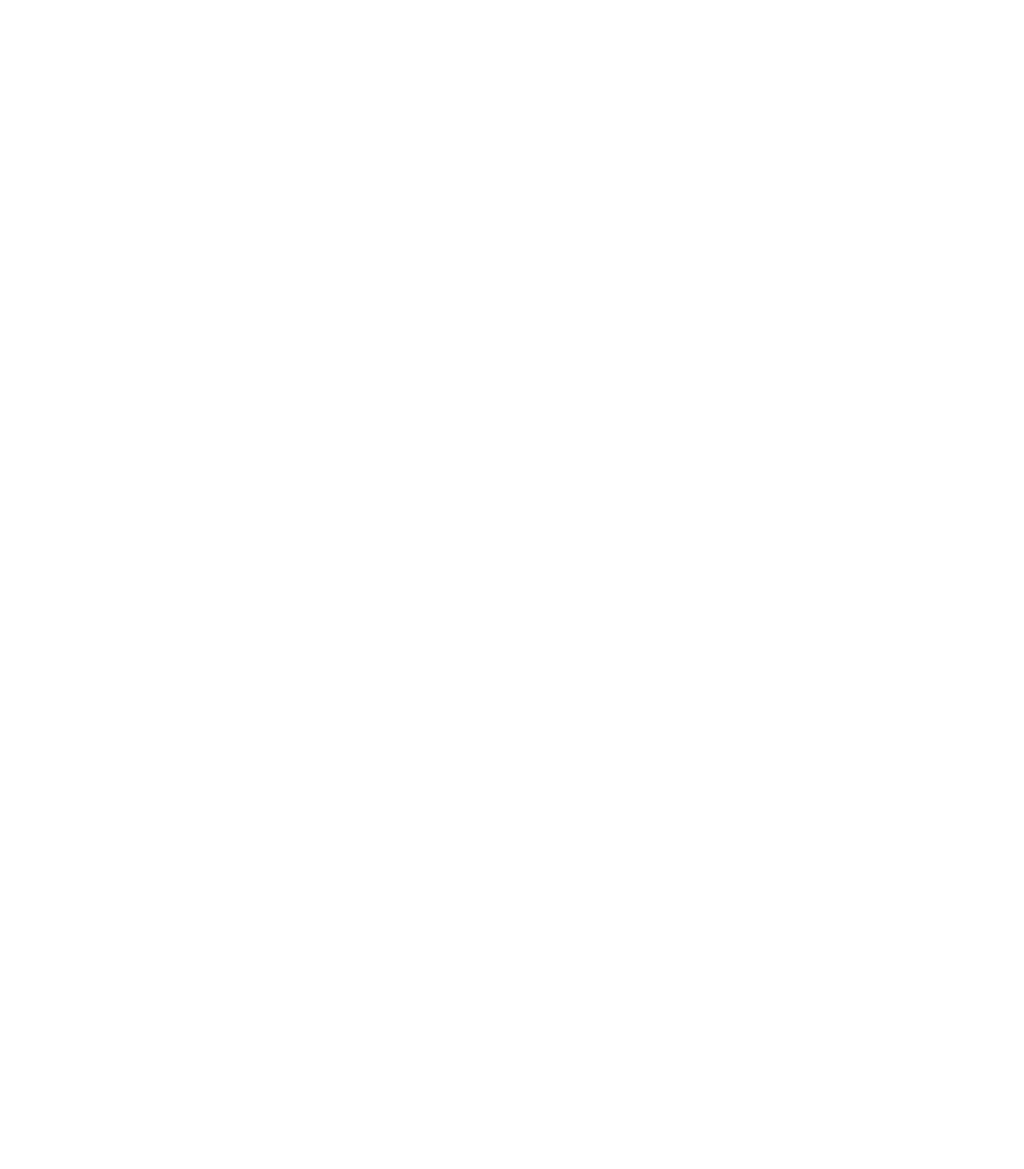
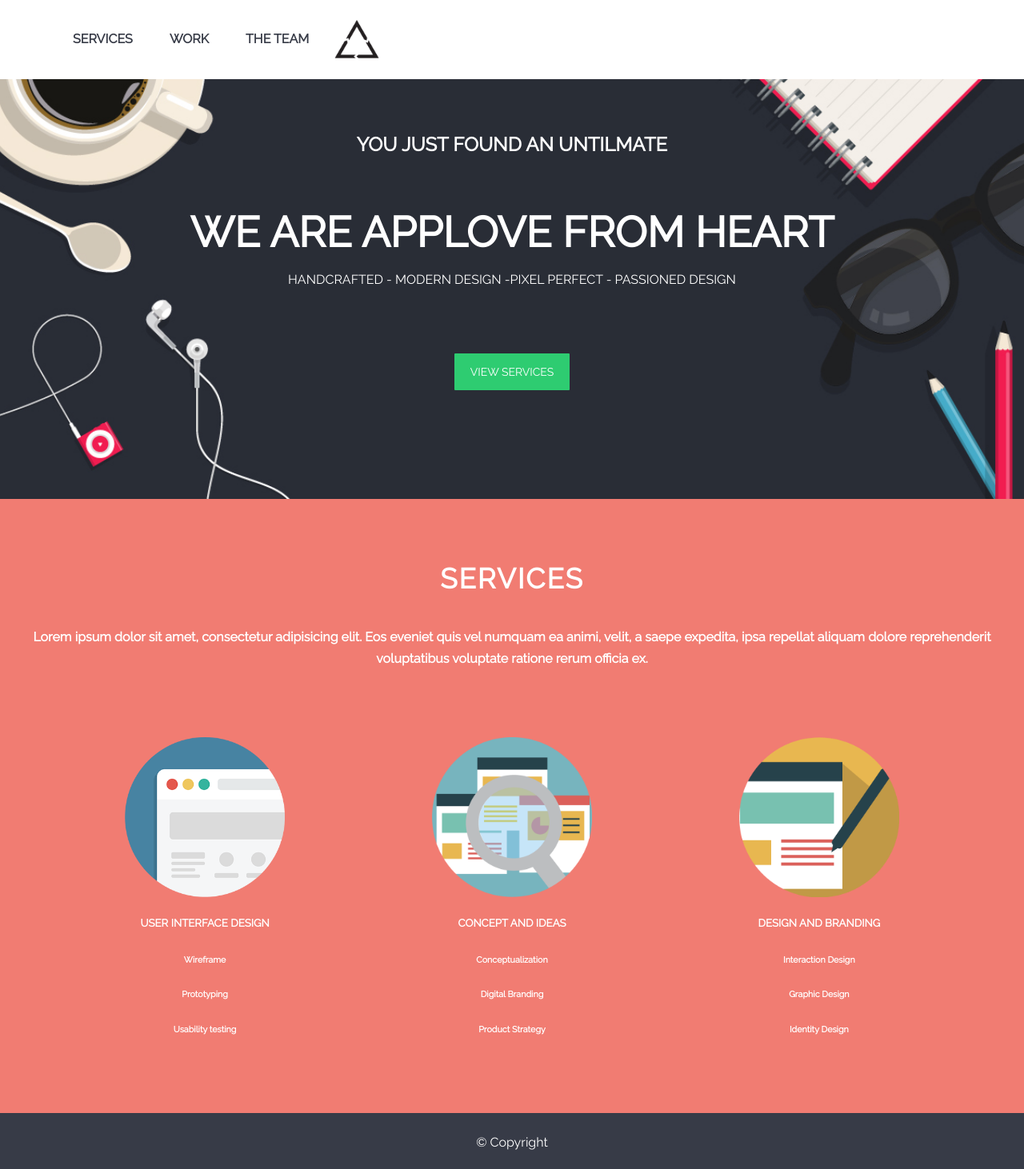
Before and after one commit to nanynn/applove, a plain HTML site: page index.html in a window 1280 px wide. Shown: the whole page at 80% size. Before the commit the page ends 800 px from the top, so only its background shows below. Drawn offline with Linux system fonts and the light colour scheme.

Commit message:
version guiada realizada

```diff
--- a/css/main.css
+++ b/css/main.css
@@ -6,6 +6,7 @@
   -webkit-box-sizing: border-box;
   -moz-box-sizing: border-box;
   box-sizing: border-box;
+  font-family: 'Raleway', sans-serif;
 }
 
 *:before,
@@ -35,3 +36,80 @@ a {
 a:hover {
   color: #E95853;
 }
+
+.logo {
+  float: right;
+}
+
+header{
+  position: fixed;
+  background-color: white;
+  width: 100%;
+  top: 0;
+}
+/*estilos del ejercicio guiado*/
+.link{
+  font-weight: 700;
+  padding: 21px;
+  display: inline-block;
+}
+.menu{
+  padding: 14px 70px;
+  overflow: auto;
+}
+#home{
+  background-image: url(../assets/images/bg-home.jpg);
+  background-position: center;
+  background-repeat: no-repeat;
+  background-size: cover;
+  height: 554px;
+  text-align: center;
+  margin-top: 70px;
+}
+
+#home .container{
+  color: #fff;
+  padding: 70px;
+}
+
+.text-home{
+  font-size: 53px;
+}
+
+.btn-home {
+  background: #2ECC71;
+  color: #FFF;
+  padding: 11px 20px;
+  border-radius: 1px;
+  font-weight: 500;
+  text-transform: uppercase;
+  margin-top: 63px;
+  display: inline-block;
+  font-size: 14px;
+}
+
+#services{
+  background-color: #f17c72;
+  text-align: center;
+  color: #fff;
+  padding: 70px 7px;
+}
+
+.box-services{
+  display: inline-block;
+  width: 30%;
+  margin-top: 63px;
+}
+
+.text-services{
+  font-size: 35px;
+  letter-spacing: 2px;
+}
+
+footer{
+  text-align: center;
+  height: 70px;
+  background-color: #373b47;
+  color: white;
+  padding-top: 7px;
+}
--- a/index.html
+++ b/index.html
@@ -4,16 +4,64 @@
 	<meta charset="UTF-8">
 	<title>Applove</title>
 	<!-- Importa la fuente del proyecto (Raleway) de Google Fonts (https://fonts.google.com) -->
-
+	<link href="https://fonts.googleapis.com/css?family=Raleway" rel="stylesheet">
 	<!-- Enlaza tu CSS reutilizable aquí (common.css) -->
-
+	<link rel="stylesheet" href="css/common.css">
 	<!-- Enlaza tu CSS del proyecto aquí -->
-
+	<link rel="stylesheet" href="css/main.css">
 </head>
 <body>
-	<!-- Escribe el HTML aquí -->
+<!-- Escribe el HTML aquí -->
+	<header>
+		<div class="menu container">
+			<a href="#" class="text-uppercase link">Services</a>
+			<a href="#" class="text-uppercase link">Work</a>
+			<a href="#" class="text-uppercase link">The team</a>
+			<img src="assets/images/logo-r.png" alt="logo" width="70">
+		</div>
+	</header>
+	<section id="home">
+		<div class="container">
+			<h2>YOU JUST FOUND AN UNTILMATE</h2>
+			<h1 class="text-uppercase text-home mb-0">we are applove from heart</h1>
+			<p class="text-uppercase mt-0">HANDCRAFTED - MODERN DESIGN -PIXEL PERFECT - PASSIONED DESIGN</p>
+			<a href="#services" class="btn-home">View services</a>
+		</div>
+	</section>
+	<section id="services">
+		<div class="container">
+			<h2 class="text-uppercase text-services mt-0">Services</h2>
+			<h4>Lorem ipsum dolor sit amet, consectetur adipisicing elit. Eos eveniet quis vel numquam ea animi, velit, a saepe expedita, ipsa repellat aliquam dolore reprehenderit voluptatibus voluptate ratione rerum officia ex.</h4>
+			<div class="box-services">
+			<img src="assets/images/website.png" alt="website" width="200">
+			<h5 class="mb-0">USER INTERFACE DESIGN</h5>
+			<h6 class="m-0">Wireframe</h6>
+			<h6 class="m-0">Prototyping</h6>
+			<h6 class="m-0">Usability testing</h6>
+			</div>
+			<div class="box-services">
+			<img src="assets/images/img-1.png" alt="website" width="200">
+			<h5 class="mb-0">CONCEPT AND IDEAS</h5>
+			<h6 class="m-0">Conceptualization</h6>
+			<h6 class="m-0">Digital Branding</h6>
+			<h6 class="m-0">Product Strategy</h6>
+			</div>
+			<div class="box-services">
+			<img src="assets/images/lapiz.png" alt="website" width="200">
+			<h5 class="mb-0">DESIGN AND BRANDING</h5>
+			<h6 class="m-0">Interaction Design</h6>
+			<h6 class="m-0">Graphic Design</h6>
+			<h6 class="m-0">Identity Design</h6>
+			</div>
+		</div>
+	</section>
+	<footer>
+		<p>&copy Copyright</p>
+	</footer>
+
+
 
 	<!-- Enlaza tu JS aquí -->
-
+	<script src="js/app.js" ></script>
 </body>
 </html>
```
Also changed, not shown: css/common.css (line endings or trailing spaces).
